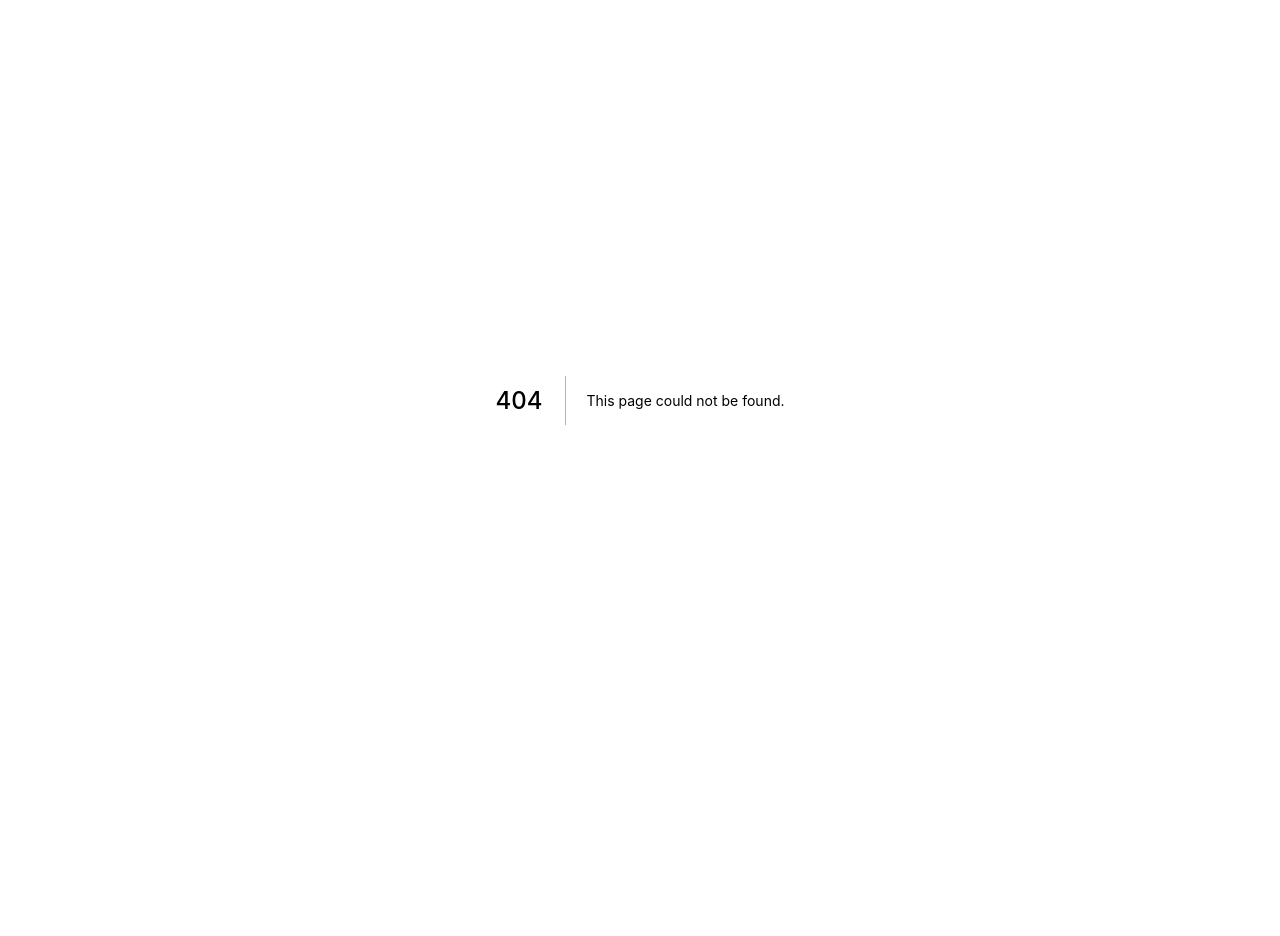
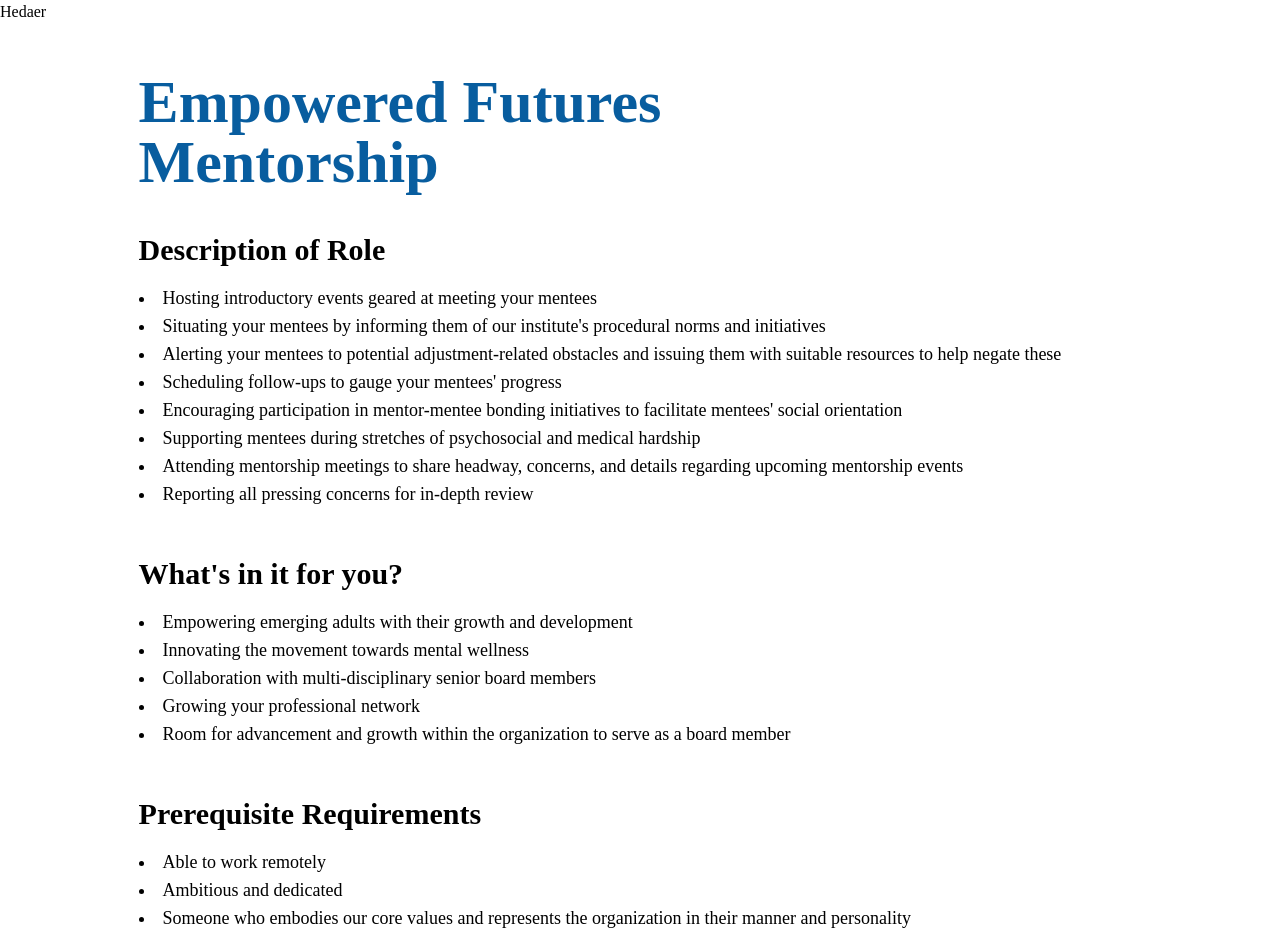
Before and after one commit to JasonXB/EF_Clone, a Next.js app: page /become-a-mentor in a window 1280 px wide. Before the commit this address had no page. Shown: the top 936 px of the page. Before the commit the page ends 800 px from the top, so only its background shows below. Built offline with nearby package versions, Linux system fonts and the light colour scheme.

Commit message:
attempting to resolve merge conflicts

```diff
--- /dev/null
+++ b/pages/become-a-mentor.tsx
@@ -0,0 +1,87 @@
+import type { NextPage } from 'next';
+import Head from 'next/head';
+
+import { GetStaticProps } from 'next';
+import Layout from '../src/components/Layout';
+
+// Statically renders page and sets props equal to an empty object
+export const getStaticProps: GetStaticProps = async (context) => {
+  return { props: {} };
+};
+
+const becomeAMentor: NextPage = (props) => {
+  // Will map over this list to generate JSX in order to avoid retyping classes
+  const content = [
+    {
+      headerText: 'Description of Role',
+      bullets: [
+        `Hosting introductory events geared at meeting your mentees`,
+        `Situating your mentees by informing them of our institute's procedural norms and initiatives`,
+        `Alerting your mentees to potential adjustment-related obstacles and issuing them with suitable resources to help negate these`,
+        `Scheduling follow-ups to gauge your mentees' progress`,
+        `Encouraging participation in mentor-mentee bonding initiatives to facilitate mentees' social orientation`,
+        `Supporting mentees during stretches of psychosocial and medical hardship`,
+        `Attending mentorship meetings to share headway, concerns, and details regarding upcoming mentorship events`,
+        `Reporting all pressing concerns for in-depth review`,
+      ],
+    },
+    {
+      headerText: `What's in it for you?`,
+      bullets: [
+        `Empowering emerging adults with their growth and development`,
+        `Innovating the movement towards mental wellness`,
+        `Collaboration with multi-disciplinary senior board members`,
+        `Growing your professional network`,
+        `Room for advancement and growth within the organization to serve as a board member`,
+      ],
+    },
+    {
+      headerText: `Prerequisite Requirements`,
+      bullets: [
+        `Able to work remotely`,
+        `Ambitious and dedicated`,
+        `Someone who embodies our core values and represents the organization in their manner and personality`,
+        `Someone who is approachable and makes the mentee feel comfortable`,
+        `Should be well aware and knowledgeable to help out the mentee`,
+        `Gives reassurance, is respectful and makes the mentee feel safe`,
+        `Demonstrable experience as a mentor`,
+        `Capacity to actualize all personal commitments`,
+        `Ability to perceive psychosocial, medical, and similar difficulties`,
+      ],
+    },
+  ];
+
+  return (
+    <Layout>
+      <div className="px-4 sm:px-8 xl:px-0 grid grid-cols-[1fr_auto_1fr]">
+        {content.map((section, i) => {
+          return (
+            <section key={i} className="col-start-2 col-end-3 mt-12">
+              {i === 0 && (
+                <h1 className="font-extrabold text-5xl sm:text-6xl leading-[4rem] text-[#085d9f] mb-10 xl:mb-28">
+                  Empowered Futures
+                  <br />
+                  Mentorship
+                </h1>
+              )}
+              <h2 className="mb-4 text-3xl font-semibold">
+                {section.headerText}
+              </h2>
+              <ul className="list-disc list-inside">
+                {section.bullets.map((text, i) => {
+                  return (
+                    <li key={i} className="text-lg">
+                      {text}
+                    </li>
+                  );
+                })}
+              </ul>
+            </section>
+          );
+        })}
+      </div>
+    </Layout>
+  );
+};
+
+export default becomeAMentor;
--- a/pages/index.tsx
+++ b/pages/index.tsx
@@ -1,4 +1,3 @@
-
 import type { NextPage } from 'next';
 import Link from 'next/link';
 import Layout from '../src/components/Layout';
--- a/pages/navbar-links-test.tsx
+++ b/pages/navbar-links-test.tsx
@@ -1,5 +1,5 @@
 import type { NextPage } from 'next';
-import Navbar from '../components/Navbar';
+import Navbar from '../src/components/Navbar';
 
 // Page created solely for navbar links testing. Please delete after testing.
 const navbarLinksTest: NextPage = () => {
--- a/components/EfLogo.tsx
+++ b/src/components/EfLogo.tsx
@@ -1,5 +1,5 @@
 import Link from 'next/link';
-import { EfLogoProps } from '../interface/ef-logo-props.interface';
+import { EfLogoProps } from '../../interface/ef-logo-props.interface';
 import Image from 'next/image';
 import eflogo from './assets/eflogo.png';
 
--- /dev/null
+++ b/src/components/Layout.tsx
@@ -0,0 +1,34 @@
+import React, { Children } from 'react';
+import Head from 'next/head';
+// import Header from ''
+// import Footer from ''
+
+type LayoutProps = {
+  headTitle?: string;
+  children: any;
+};
+const Layout = ({ ...props }: LayoutProps) => {
+  const title = props.headTitle
+    ? `${props.headTitle} | Empowered Futures`
+    : 'Empowered Futures';
+  return (
+    <div className="container font-[mainFont] ">
+      <Head>
+        <title>{title}</title>
+        <meta name="description" content="text" />
+        <link rel="icon" href="/favicon.ico" />
+      </Head>
+      <div className="content">
+        {/* Add the Header component here */}
+        {/* <Header/> */}
+        <h1>Hedaer</h1>
+        <main>{props.children}</main>
+        {/* Add the Footer component here */}
+        {/* <Footer/> */}
+        <h1>Footer</h1>
+      </div>
+    </div>
+  );
+};
+
+export default Layout;
--- a/components/NavbarLink.tsx
+++ b/src/components/NavbarLink.tsx
@@ -1,5 +1,5 @@
 import Link from 'next/link';
-import { NavbarLinkProps } from '../interface/navbar-link-props.interface';
+import { NavbarLinkProps } from '../../interface/navbar-link-props.interface';
 
 const NavbarLink = ({url, name}:  NavbarLinkProps) => {
   return (
--- a/tailwind.config.js
+++ b/tailwind.config.js
@@ -3,9 +3,31 @@ module.exports = {
   content: [
     './pages/**/*.{js,ts,jsx,tsx}',
     './components/**/*.{js,ts,jsx,tsx}',
+    './src/**/*.{js,ts,jsx,tsx}',
   ],
   theme: {
-    extend: {},
+    extend: {
+      colors: {
+        black: '#0C0C0C',
+        magenta: '#CE1982',
+        darkMagenta: '#bb0c5c',
+        blue: '#026ABC',
+        sunset: '#EBC967',
+        lightSunset: '#ed913d',
+        cyanBlue: '#8FC1E8',
+      },
+      fontFamily: {
+        mainFont: ['Montserrat', 'sans-serif'],
+      },
+    },
+    screens: {
+      xs: '480px',
+      ss: '620px',
+      sm: '768px',
+      md: '1060px',
+      lg: '1200px',
+      xl: '1700px',
+    },
   },
   plugins: [],
 };
```
Also changed, not shown: src/components/Navbar.tsx (renamed from components/Navbar.tsx), src/components/assets/eflogo.png (renamed from components/assets/eflogo.png).
